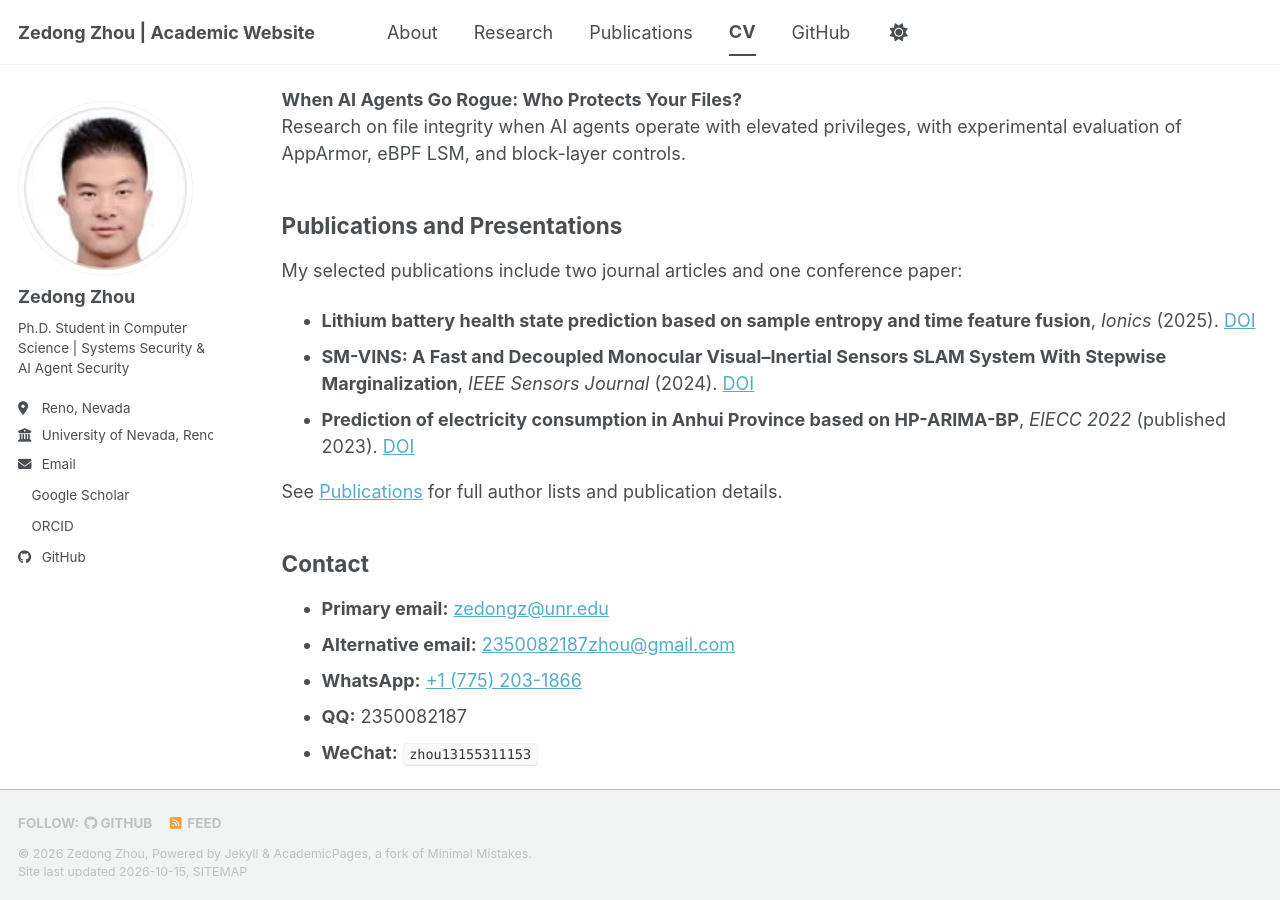
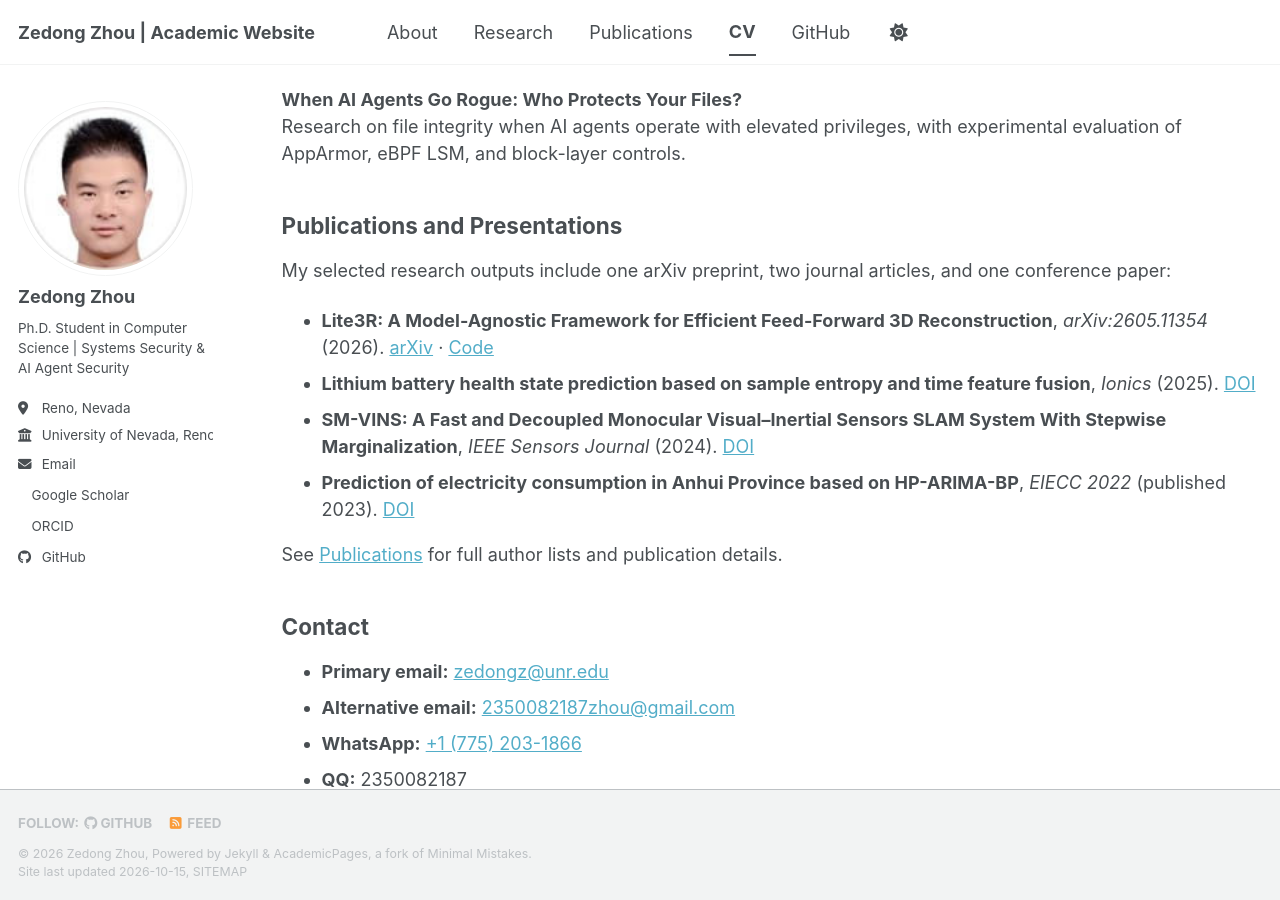
Before and after one commit to 2350082187zhou-ux/2350082187zhou-ux.github.io, a Jekyll site: the page built from _pages/cv.md, in a window 1280 px wide and 900 px high, scrolled down 992 px. Built offline with Jekyll 4.4.1, drawn with Linux system fonts in a browser that asks for light colours; a style sheet for code colours, icons or effects is not loaded.

Commit message:
Include Lite3R preprint in selected research outputs

```diff
--- a/_pages/cv.md
+++ b/_pages/cv.md
@@ -43,8 +43,9 @@ Research on file integrity when AI agents operate with elevated privileges, with
 
 ## Publications and Presentations
 
-My selected publications include two journal articles and one conference paper:
+My selected research outputs include one arXiv preprint, two journal articles, and one conference paper:
 
+- **Lite3R: A Model-Agnostic Framework for Efficient Feed-Forward 3D Reconstruction**, *arXiv:2605.11354* (2026). [arXiv](https://arxiv.org/abs/2605.11354) · [Code](https://github.com/AIGeeksGroup/Lite3R)
 - **Lithium battery health state prediction based on sample entropy and time feature fusion**, *Ionics* (2025). [DOI](https://doi.org/10.1007/s11581-025-06560-2)
 - **SM-VINS: A Fast and Decoupled Monocular Visual–Inertial Sensors SLAM System With Stepwise Marginalization**, *IEEE Sensors Journal* (2024). [DOI](https://doi.org/10.1109/JSEN.2024.3418334)
 - **Prediction of electricity consumption in Anhui Province based on HP-ARIMA-BP**, *EIECC 2022* (published 2023). [DOI](https://doi.org/10.1117/12.2671443)
```
